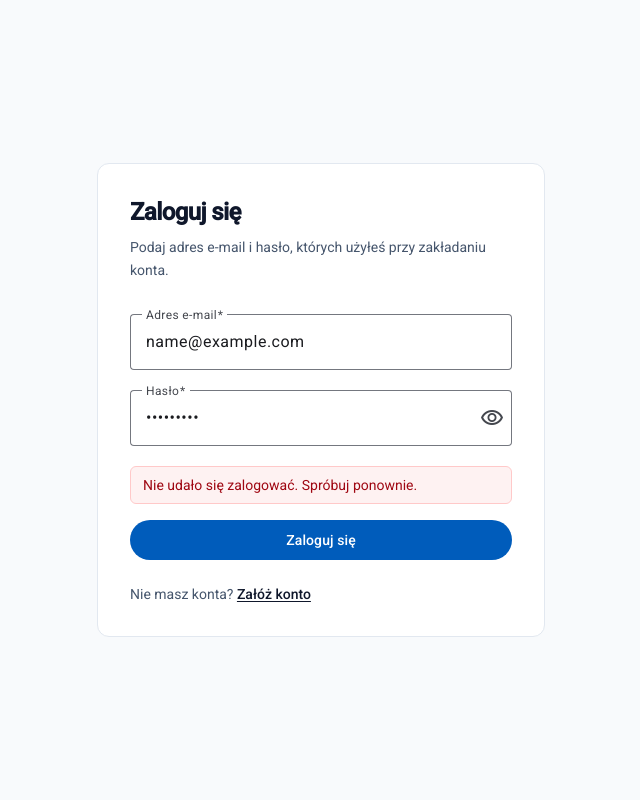
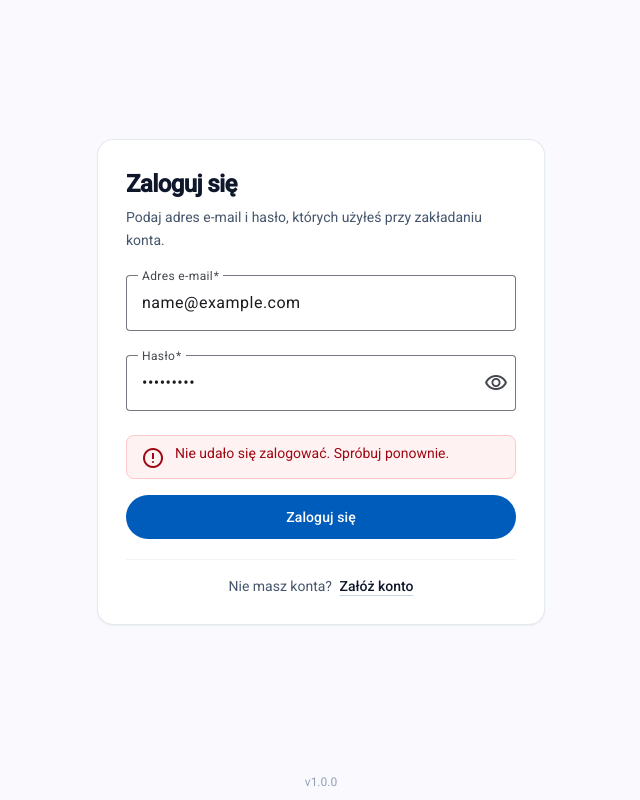
Before and after one commit to Szkrobol/Aplikacja-Plusy-1, an Angular app: page /login in a window 1280 px wide. Both pictures are taken after typing "name@example.com", "Sample123" into the empty fields and a click on the button "Zaloguj się". Shown: the whole page, without its empty margins (319-959 px from the left). Built offline with nearby package versions, Linux system fonts and the light colour scheme; no server answers.

Commit message:
Update login and register styles, Add version display in login page

```diff
--- a/src/app/features/auth/login/login.html
+++ b/src/app/features/auth/login/login.html
@@ -1,11 +1,14 @@
-<main class="flex min-h-dvh items-center justify-center bg-slate-50 px-4 py-10">
-  <section class="w-full max-w-md rounded-xl border border-slate-200 bg-white p-6 sm:p-8">
+<div class="flex h-dvh flex-col overflow-x-hidden overflow-y-auto">
+  <main class="flex flex-1 items-center justify-center px-4 py-6">
+    <section class="w-full max-w-md rounded-2xl border border-slate-200/90 bg-white p-6 shadow-xs sm:p-7">
+      <header>
         <h1 class="text-2xl font-semibold tracking-tight text-slate-900">Zaloguj się</h1>
-    <p class="mt-2 text-sm leading-relaxed text-slate-600">
+        <p class="mt-1.5 text-sm leading-relaxed text-slate-600">
           Podaj adres e-mail i hasło, których użyłeś przy zakładaniu konta.
         </p>
+      </header>
 
-    <form class="mt-8 flex flex-col" [formGroup]="form" (ngSubmit)="submit()" novalidate>
+      <form class="mt-6 flex flex-col gap-1" [formGroup]="form" (ngSubmit)="submit()" novalidate>
         <!-- Email -->
         <mat-form-field appearance="outline" class="w-full">
           <mat-label>Adres e-mail</mat-label>
@@ -51,27 +54,45 @@
         @if (serverError(); as message) {
           <div
             role="alert"
-          class="mb-4 rounded-md border border-red-200 bg-red-50 px-3 py-2 text-sm text-red-800"
+            class="mb-2 flex items-start gap-2.5 rounded-lg border border-red-200 bg-red-50 px-3.5 py-2 text-sm leading-snug text-red-800"
           >
-          {{ message }}
+            <mat-icon class="mt-0.5 shrink-0 text-[18px] leading-none text-red-600" aria-hidden="true">
+              error_outline
+            </mat-icon>
+            <span>{{ message }}</span>
           </div>
         }
 
-      <button mat-flat-button type="submit" class="w-full" [disabled]="submitting()">
+        <button
+          mat-flat-button
+          type="submit"
+          class="mt-1 h-11! w-full! text-sm! font-medium!"
+          [disabled]="submitting()"
+        >
           @if (submitting()) {
-          <span class="inline-flex items-center gap-2">
+            <span class="inline-flex items-center justify-center gap-2">
               <mat-spinner diameter="18" />
-            Logowanie
+              <span>Logowanie…</span>
             </span>
           } @else {
-          Zaloguj się
+            <span>Zaloguj się</span>
           }
         </button>
       </form>
 
-    <p class="mt-6 text-sm text-slate-600">
+      <p class="mt-5 border-t border-slate-100 pt-4 text-center text-sm text-slate-600">
         Nie masz konta?
-      <a routerLink="/register" class="font-medium text-slate-900 underline underline-offset-2">Załóż konto</a>
+        <a
+          routerLink="/register"
+          class="ml-1 font-medium text-slate-900 underline decoration-slate-300 underline-offset-4 transition-colors hover:text-slate-700 hover:decoration-slate-900 focus-visible:rounded-xs focus-visible:outline-2 focus-visible:outline-offset-2 focus-visible:outline-slate-900"
+        >
+          Załóż konto
+        </a>
       </p>
     </section>
   </main>
+
+  <footer class="px-4 py-2.5 text-center text-xs text-slate-400">
+    v{{ appVersion }}
+  </footer>
+</div>
--- a/src/app/features/auth/login/login.ts
+++ b/src/app/features/auth/login/login.ts
@@ -6,8 +6,9 @@ import { MatIconModule } from '@angular/material/icon';
 import { MatInputModule } from '@angular/material/input';
 import { MatProgressSpinnerModule } from '@angular/material/progress-spinner';
 import { ActivatedRoute, Router, RouterLink } from '@angular/router';
+import { AuthService } from '../../../core/services/auth.service';
+import { version } from '../../../../../package.json';
 import { safeReturnUrl } from '../../../core/return-url';
-import { AuthService } from '../../../core/services/auth.service';
 
 @Component({
   selector: 'app-login',
@@ -38,6 +39,8 @@ export class Login {
   protected readonly serverError = signal<string | null>(null);
   protected readonly hidePassword = signal(true);
 
+  protected readonly appVersion = version;
+
   protected togglePasswordVisibility(): void {
     this.hidePassword.update((hidden) => !hidden);
   }
--- a/src/app/features/auth/register/register.html
+++ b/src/app/features/auth/register/register.html
@@ -1,11 +1,13 @@
-<main class="flex min-h-dvh items-center justify-center bg-slate-50 px-4 py-10">
-  <section class="w-full max-w-md rounded-xl border border-slate-200 bg-white p-6 sm:p-8">
-    <h1 class="text-2xl font-semibold tracking-tight text-slate-900">Załóż konto</h1>
-    <p class="mt-2 text-sm leading-relaxed text-slate-600">
-      Użyj adresu uczelnianego. Do grupy dołączysz w następnym kroku.
-    </p>
+<main class="flex min-h-dvh justify-center overflow-x-hidden bg-slate-50 px-4 py-8 text-slate-900">
+  <section class="my-auto w-full max-w-md rounded-2xl border border-slate-200/90 bg-white p-6 shadow-xs sm:p-7">
+    <header>
+      <h1 class="text-2xl font-semibold tracking-tight text-slate-900">Załóż konto</h1>
+      <p class="mt-1.5 text-sm leading-relaxed text-slate-600">
+        Użyj adresu uczelnianego. Do grupy dołączysz w następnym kroku.
+      </p>
+    </header>
 
-    <form class="mt-8 flex flex-col" [formGroup]="form" (ngSubmit)="submit()" novalidate>
+    <form class="mt-6 flex flex-col gap-1" [formGroup]="form" (ngSubmit)="submit()" novalidate>
       <!-- Email -->
       <mat-form-field appearance="outline" class="w-full">
         <mat-label>Adres e-mail</mat-label>
@@ -51,7 +53,7 @@
       </mat-form-field>
 
       <!-- Password confirmation -->
-      <mat-form-field appearance="outline" class="mt-2 w-full">
+      <mat-form-field appearance="outline" class="w-full">
         <mat-label>Powtórz hasło</mat-label>
         <input
           matInput
@@ -67,7 +69,7 @@
       </mat-form-field>
 
       <!-- Points from earlier classes -->
-      <mat-form-field appearance="outline" class="my-2 w-full">
+      <mat-form-field appearance="outline" class="w-full">
         <mat-label>Plusy, które już masz (opcjonalnie)</mat-label>
         <input
           matInput
@@ -86,27 +88,40 @@
       @if (serverError(); as message) {
         <div
           role="alert"
-          class="mb-4 rounded-md border border-red-200 bg-red-50 px-3 py-2 text-sm text-red-800"
+          class="mb-2 flex items-start gap-2.5 rounded-lg border border-red-200 bg-red-50 px-3.5 py-2 text-sm leading-snug text-red-800"
         >
-          {{ message }}
+          <mat-icon class="mt-0.5 shrink-0 text-[18px] leading-none text-red-600" aria-hidden="true">
+            error_outline
+          </mat-icon>
+          <span>{{ message }}</span>
         </div>
       }
 
-      <button mat-flat-button type="submit" class="w-full" [disabled]="submitting()">
+      <button
+        mat-flat-button
+        type="submit"
+        class="mt-1 h-11! w-full! text-sm! font-medium!"
+        [disabled]="submitting()"
+      >
         @if (submitting()) {
-          <span class="inline-flex items-center gap-2">
+          <span class="inline-flex items-center justify-center gap-2">
             <mat-spinner diameter="18" />
-            Zakładanie konta
+            <span>Zakładanie konta…</span>
           </span>
         } @else {
-          Załóż konto
+          <span>Załóż konto</span>
         }
       </button>
     </form>
 
-    <p class="mt-6 text-sm text-slate-600">
+    <p class="mt-5 border-t border-slate-100 pt-4 text-center text-sm text-slate-600">
       Masz już konto?
-      <a routerLink="/login" class="font-medium text-slate-900 underline underline-offset-2">Zaloguj się</a>
+      <a
+        routerLink="/login"
+        class="ml-1 font-medium text-slate-900 underline decoration-slate-300 underline-offset-4 transition-colors hover:text-slate-700 hover:decoration-slate-900 focus-visible:rounded-xs focus-visible:outline-2 focus-visible:outline-offset-2 focus-visible:outline-slate-900"
+      >
+        Zaloguj się
+      </a>
     </p>
   </section>
 </main>
```
Lines whose indentation alone changed are shown as unchanged.
